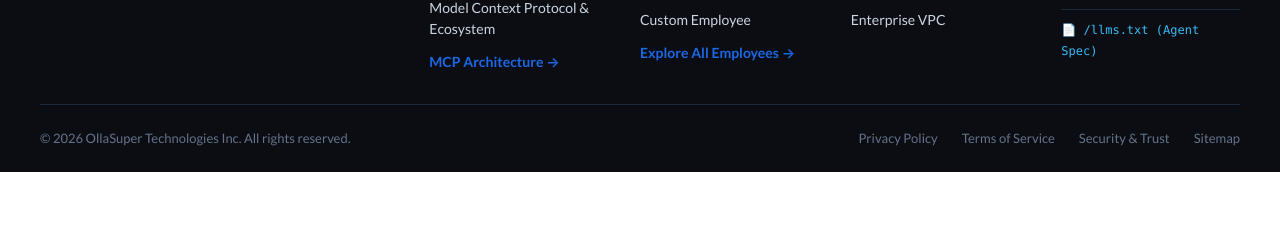
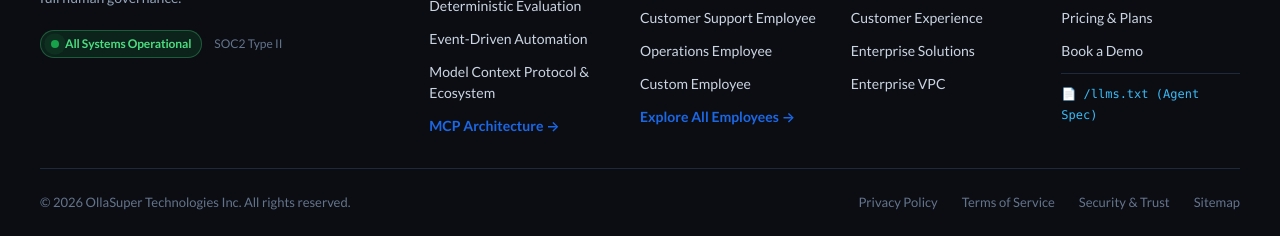
Before and after one commit to vikasswaminh/qwriter-marketing, an Astro site: page / in a window 1280 px wide. Shown: the part 8668-8904 px from the top of the page. Before the commit the page ends 8840 px from the top, so only its background shows below. Built offline with nearby package versions, Linux system fonts and the light colour scheme; Astro itself is replaced by a stand-in of ours.

Commit message:
style: add margin-top 64px to footer for slight spacing

```diff
--- a/src/components/Footer.astro
+++ b/src/components/Footer.astro
@@ -5,7 +5,7 @@ import { PLATFORM_MODULES } from "~/data/platform";
 import { SOLUTIONS } from "~/data/solutions";
 ---
 
-<footer class="os-footer" style="background-color: #0b0d13; color: #94a3b8; padding: 48px 0 24px; border-top: 1px solid #1e293b; margin-top: auto;">
+<footer class="os-footer" style="background-color: #0b0d13; color: #94a3b8; padding: 48px 0 24px; border-top: 1px solid #1e293b; margin-top: 64px;">
   <div class="os-container">
     {/* Main 5-Column Grid */}
     <div style="display: grid; grid-template-columns: 2fr repeat(4, 1fr); gap: 32px; margin-bottom: 32px;">
```
